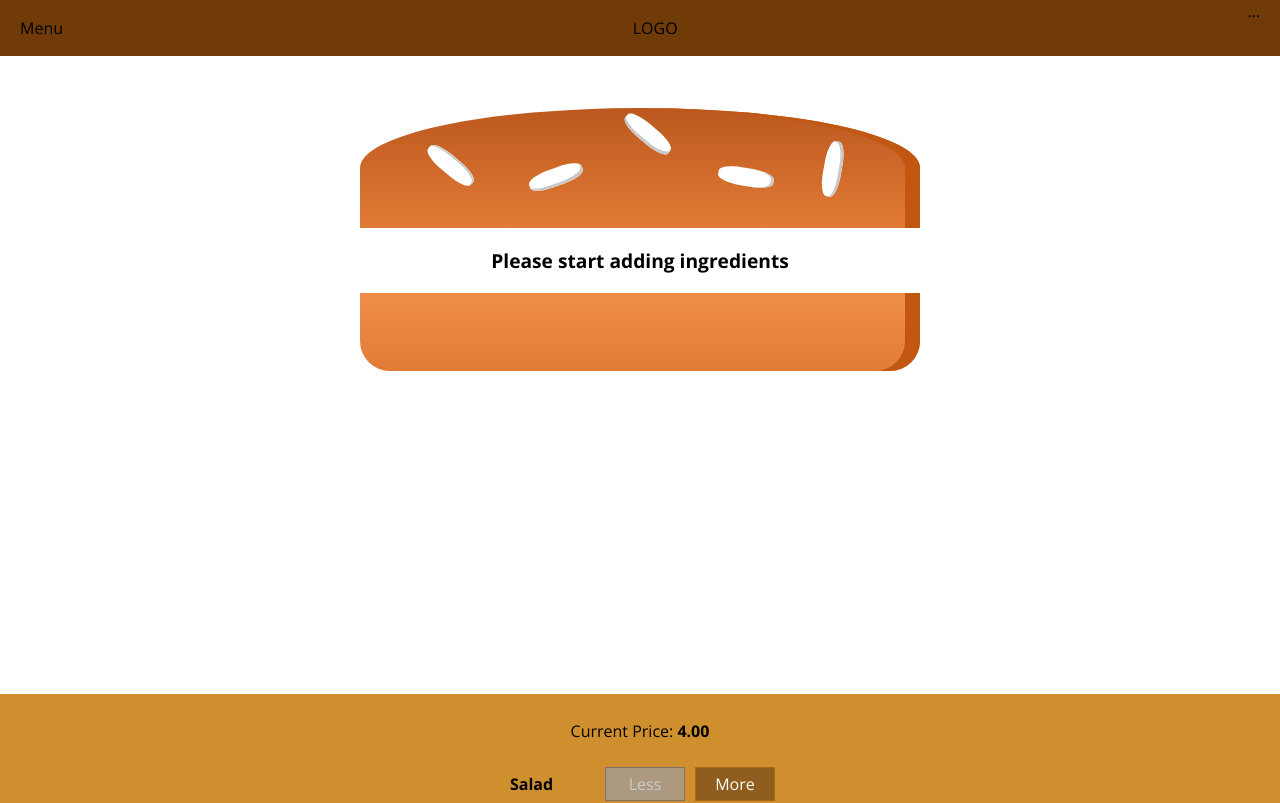
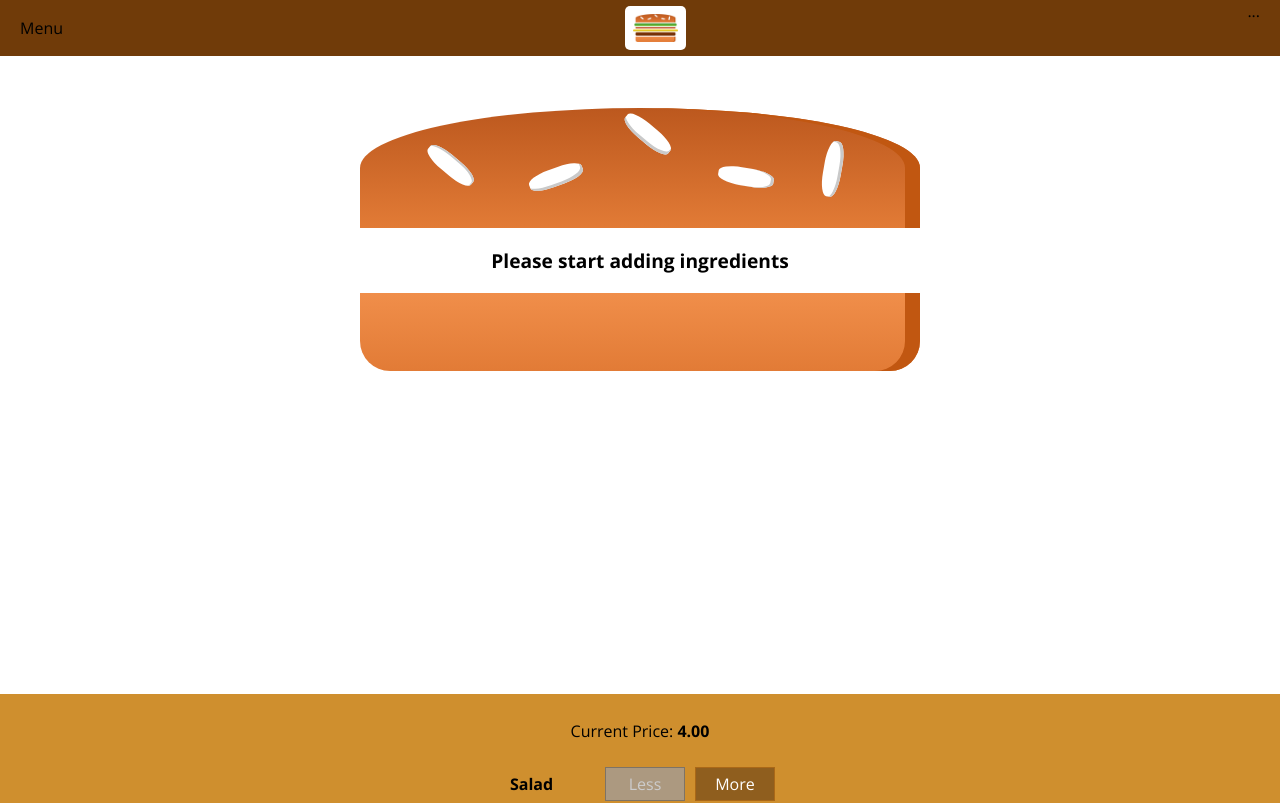
Before and after one commit to M-Lauritsen/react-burger-app, a React (Create React App) app: page / in a window 1280 px wide. Shown: the top 803 px of the page. Built offline with nearby package versions, Linux system fonts and the light colour scheme.

Commit message:
added Logo

```diff
--- /dev/null
+++ b/src/components/Logo/Logo.js
@@ -0,0 +1,11 @@
+import React from 'react';
+import classes from './Logo.module.css';
+import burgerLogo from '../../assets/images/burger-logo.png';
+
+const logo = props => (
+  <div className={classes.Logo}>
+    <img src={burgerLogo} alt="Burger" />
+  </div>
+);
+
+export default logo;
--- /dev/null
+++ b/src/components/Logo/Logo.module.css
@@ -0,0 +1,11 @@
+.Logo {
+  background-color: white;
+  padding: 8px;
+  height: 80%;
+  box-sizing: border-box;
+  border-radius: 5px;
+}
+
+.Logo img {
+  height: 100%;
+}
--- a/src/components/Navigation/Toolbar/Toobar.js
+++ b/src/components/Navigation/Toolbar/Toobar.js
@@ -1,10 +1,11 @@
 import React from 'react';
 import classes from './Toolbar.module.css';
+import Logo from '../../Logo/Logo';
 
 const toolbar = props => (
   <header className={classes.Toolbar}>
     <div>Menu</div>
-    <div>LOGO</div>
+    <Logo />
     <nav>...</nav>
   </header>
 );
```
Also changed, not shown: src/assets/images/burger-logo.png (added).
